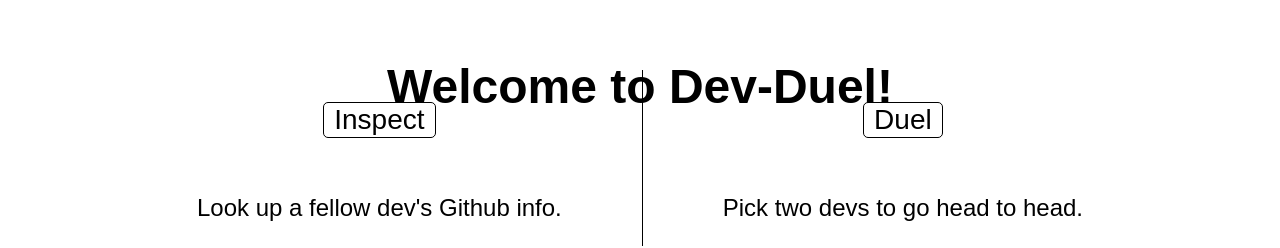
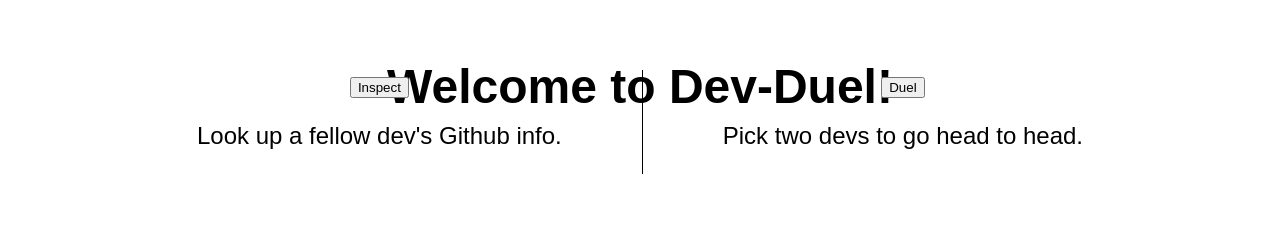
Before and after one commit to jasih/dev-duel, a React (Create React App) app in the folder client/: page / in a window 1280 px wide. Shown: the part 213-461 px from the top of the page. Built offline with nearby package versions, Linux system fonts and the light colour scheme; no server answers.

Commit message:
Fixed button link

```diff
--- a/client/src/screens/Home.jsx
+++ b/client/src/screens/Home.jsx
@@ -10,13 +10,13 @@
     <h1>Welcome to Dev-Duel!</h1>
     <div className={style.btn_con}>
     <div className={style.btn_con1}>
-        <Link to={"/inspect"} className={style.btn}>Inspect</Link>
+        <Link to="/inspect"><button>Inspect</button></Link>
         <p>Look up a fellow dev's Github info.</p>
     </div>
     <div className={style.mid_line}>
     </div>
     <div className={style.btn_con2}>
-        <Link to={"/duel"} className={style.btn}>Duel</Link>
+        <Link to="/duel"><button>Duel</button></Link>
         <p>Pick two devs to go head to head.</p>
     </div>
     </div>
```
